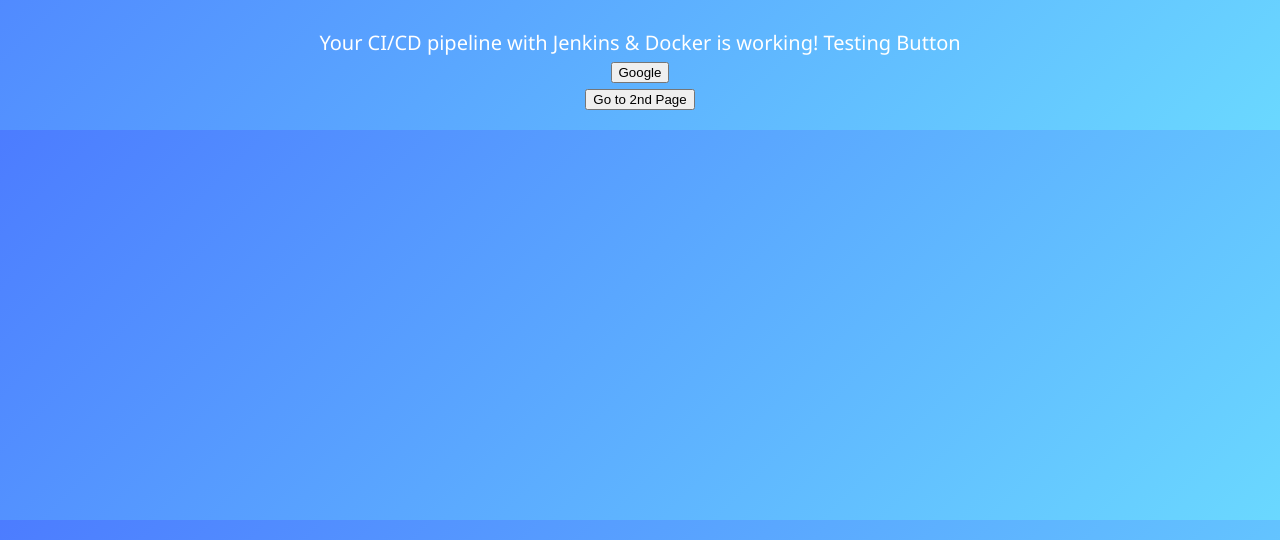
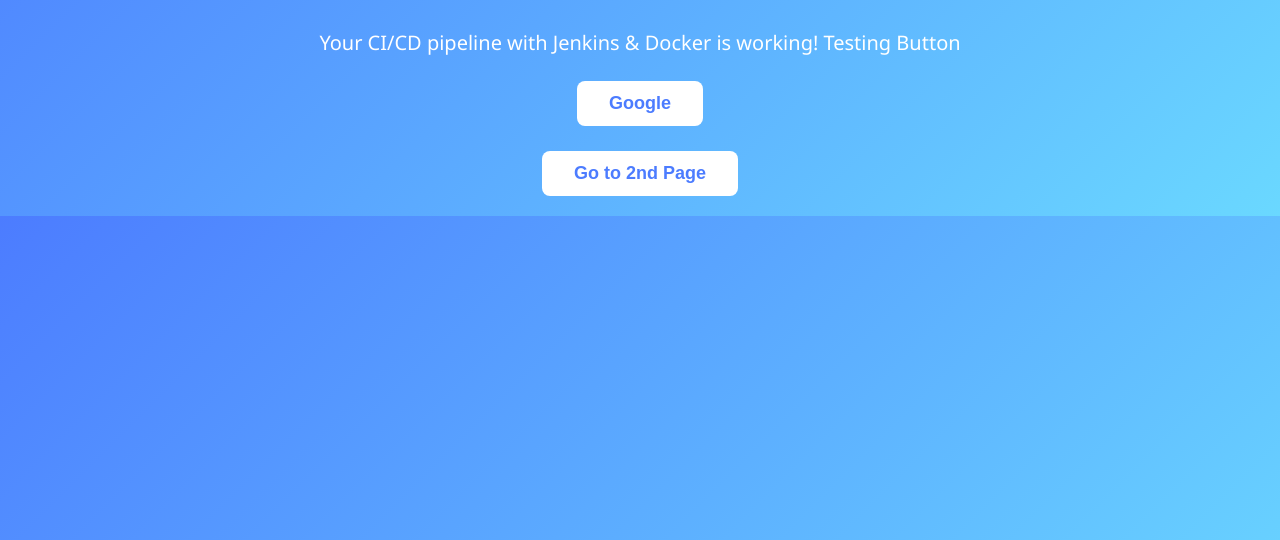
Before and after one commit to ketanray-cmd/jenkins-node-app, a website: page public/index.html in a window 1280 px wide. Shown: the part 260-800 px from the top of the page. Drawn offline with Linux system fonts and the light colour scheme.

Commit message:
#2 improving button

```diff
--- a/public/index.html
+++ b/public/index.html
@@ -45,11 +45,10 @@
     <div class="container">
         <h1>Welcome to My Auto-Updated Node App UI🚀</h1>
         <p>Your CI/CD pipeline with Jenkins & Docker is working!</pgit gclick="alert('Pipeline and SCM Deployment Successful!')">
-            Testing Button
-        </button> </br>
-    <button onclick="window.location.href='https://www.google.com';">
+            Testing Button </button> </br>
+    <button class="btn" onclick="window.location.href='https://www.google.com';">
       Google   </button> </br>
-        <button onclick="window.location.href='page2.html';">
+        <button class="btn" onclick="window.location.href='page2.html';">
           Go to 2nd Page
         </button>
 
```
